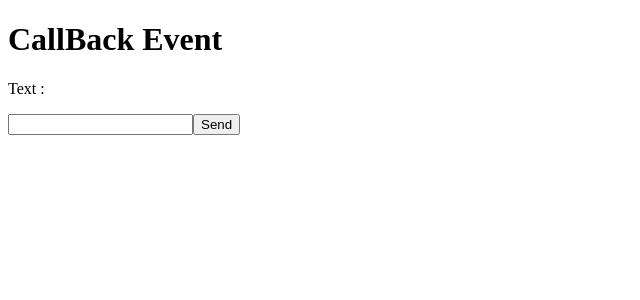
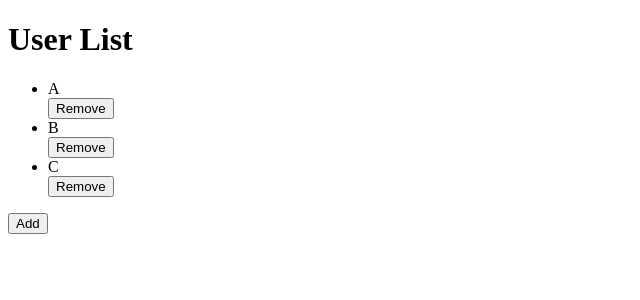
Before and after one commit to abhijeetvc/eveningjuly19, a React (Create React App) app: page / in a window 1280 px wide. Shown: the top 300 px of the page, without its empty margins (0-640 px from the left). Built offline with nearby package versions, Linux system fonts and the light colour scheme.

Commit message:
API call and State Array Update

```diff
--- a/package.json
+++ b/package.json
@@ -6,6 +6,7 @@
     "@testing-library/jest-dom": "^5.16.4",
     "@testing-library/react": "^13.3.0",
     "@testing-library/user-event": "^13.5.0",
+    "axios": "^0.27.2",
     "react": "^18.2.0",
     "react-dom": "^18.2.0",
     "react-scripts": "5.0.1",
--- /dev/null
+++ b/src/ApiCall.js
@@ -0,0 +1,41 @@
+import React,{ useEffect } from "react";
+import axios from 'axios'
+
+function ApiCall(){
+
+    const[data,setData]=React.useState([])
+
+    // useEffect(()=>{
+    //     console.log('hiiiiiii');
+    //     axios.get("https://jsonplaceholder.typicode.com/users")
+    //         .then((response)=>response.data)
+    //         .then(res=>{
+    //             setData(res)
+    //         })
+    // },[])
+
+    const getData=()=>{
+        axios.get("https://jsonplaceholder.typicode.com/users")
+        .then((response)=>response.data)
+        .then(res=>{
+            setData(res)
+        })
+    }
+
+    return(
+        <>
+            <h1>Api Call</h1>
+            <button type="button" onClick={getData}>Get Data</button>
+            <ul>
+                {data.map((user,index)=>(
+                    <div key={index}>
+                        <li>{user.username}</li>
+                    </div>
+
+                ))}
+            </ul>
+        </>
+    )
+}
+
+export default ApiCall
--- a/src/CallBackEvent.js
+++ b/src/CallBackEvent.js
@@ -7,7 +7,6 @@ function CallBackEvent(){
     const handleChange=(value)=>{
         setText(value)
     }
-
     return(
         <>
             <h1>CallBack Event</h1>
--- /dev/null
+++ b/src/CheckList.js
@@ -0,0 +1,63 @@
+import React from 'react'
+
+function CheckList(){
+
+    const data=[{
+        id:1,
+        name:'A'
+    },{
+        id:2,
+        name:'B'
+    },{
+        id:3,
+        name:'C'
+    }]
+
+    const[list,setList]=React.useState(data)
+
+    const newUser={
+        id:4,
+        name:'D'
+    }
+
+    const addData=()=>{
+        setList([...list,newUser])
+    }
+
+    return(
+        <>
+            <h1>User List</h1>
+            <TableData list={list} setList={setList}/>
+            <button type='button' onClick={addData}>Add</button>
+        </>
+    )
+}
+
+function TableData({list,setList}){
+
+    const remove=(index)=>{
+        console.log(list[index]);
+    }
+
+    return(
+        <ul>
+                {
+                    list.map((item,index)=>(
+                        <div>
+                            <li>{item.name}</li>
+                            <button type='button'
+                                    onClick={()=>remove(index)}>
+                                        Remove
+                                    </button>
+                        </div>
+
+                    ))
+                }
+        </ul>
+    )
+}
+
+export default CheckList
+
+// useMemo
+// useReducer
--- a/src/index.js
+++ b/src/index.js
@@ -12,11 +12,13 @@ import PropsDemo from './PropsDemo'
 import LifeCycleMethod from './LifeCycleMethod';
 import UseEffectDemo from './UseEffectDemo';
 import CallBackEvent from './CallBackEvent';
+import ApiCall from './ApiCall';
+import CheckList from './CheckList';
 //import Test from './Test';
 
 const root = ReactDOM.createRoot(document.getElementById('root'));
 root.render(
   <div>
-     <CallBackEvent/>
+     <CheckList/>
   </div>
 );
```
Also changed, not shown: public/demo.html (added, +29 -0 lines), 1 other file (tests, documents, lock files or other folders).
